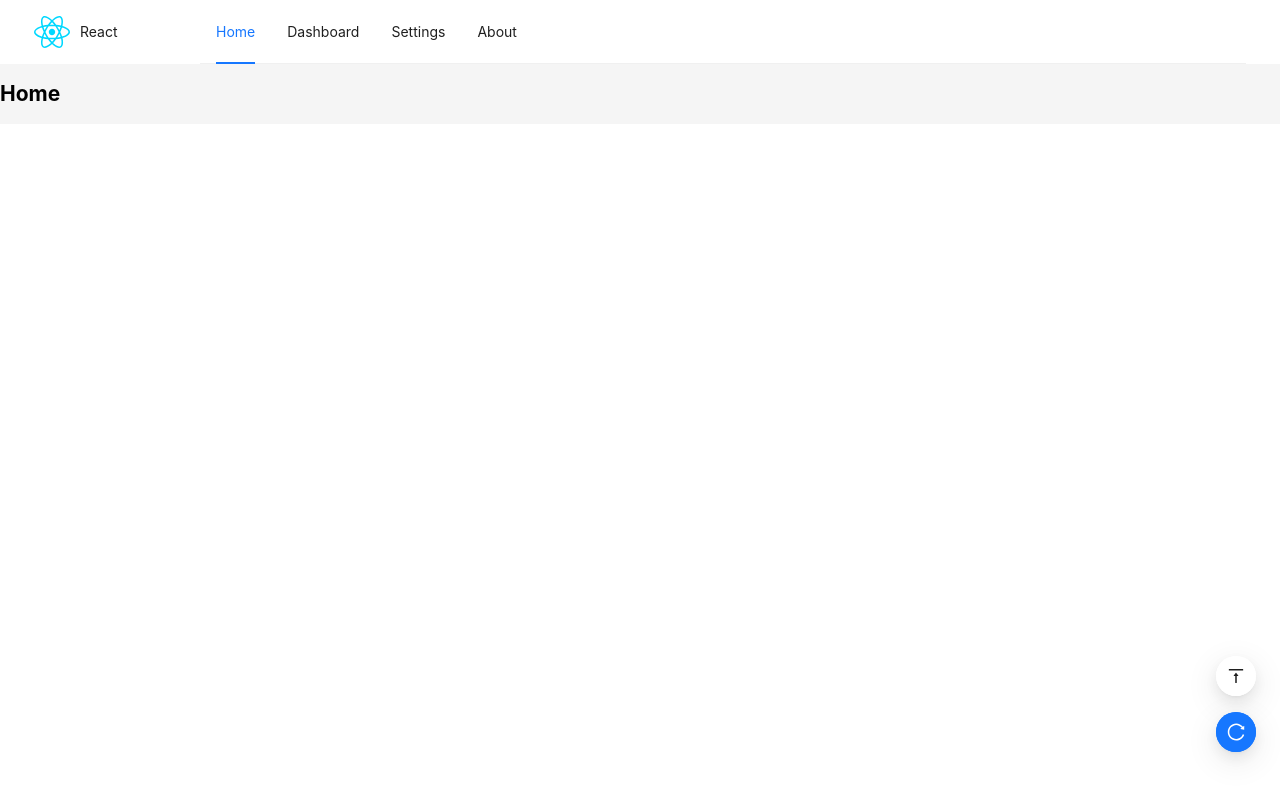
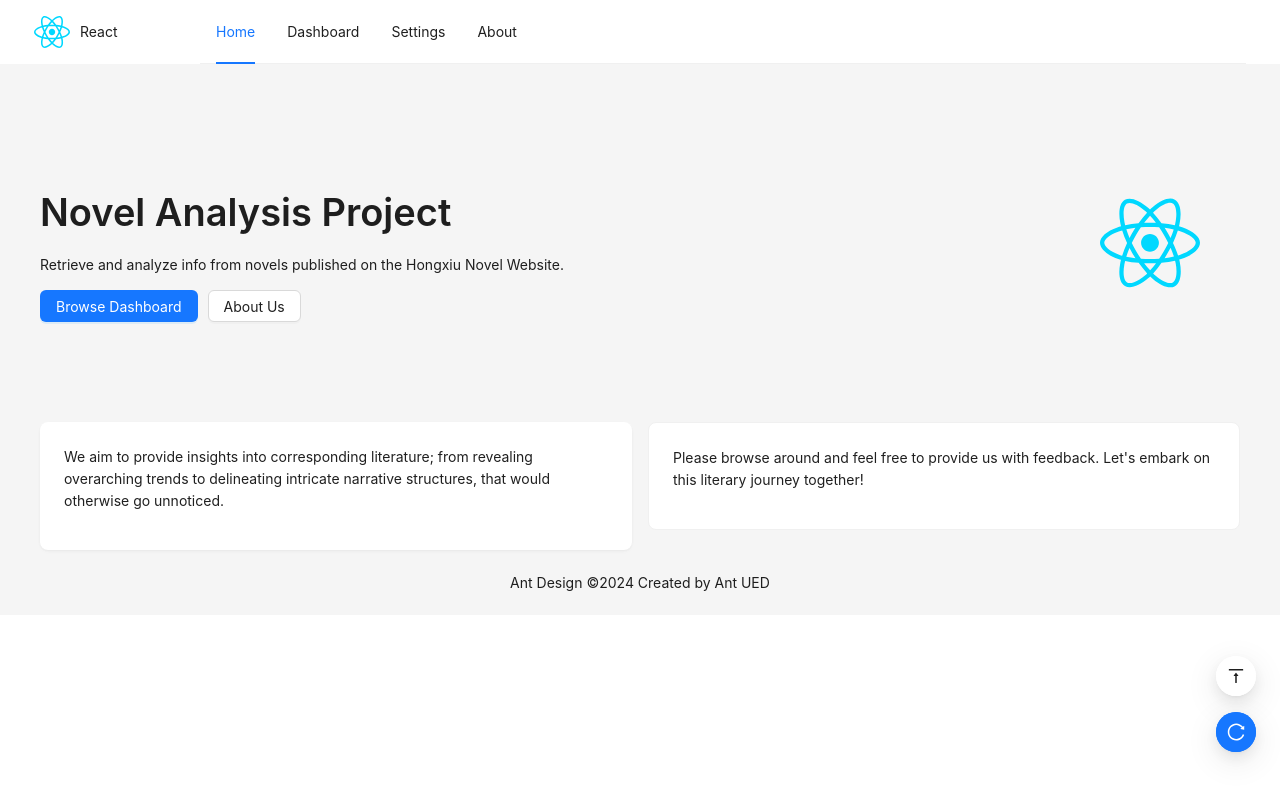
Before and after one commit to cworld1/novel-analysis, a React (Vite) app in the folder web/: page / in a window 1280 px wide. Built offline with nearby package versions, Linux system fonts and the light colour scheme.

Commit message:
feat(pages): :sparkles: add components to home

```diff
--- a/web/src/pages/Home.tsx
+++ b/web/src/pages/Home.tsx
@@ -1,9 +1,73 @@
 import React from "react";
+// Antd
+import { Typography, Layout, Card, Row, Col, Button, Flex } from "antd";
+import { Link } from "react-router-dom";
+const { Title, Paragraph } = Typography;
+const { Content, Footer } = Layout;
+// Assets
+import reactLogo from "../assets/react.svg";
 
 const HomePage: React.FC = () => (
-  <>
-    <h2>Home</h2>
-  </>
+  <Layout style={{ padding: "0 40px" }}>
+    <Content>
+      <Flex
+        justify="space-between"
+        className="banner"
+        style={{ padding: "100px 0" }}
+      >
+        <div className="banner-left">
+          <Flex vertical>
+            <Title>Novel Analysis Project</Title>
+            <Paragraph>
+              Retrieve and analyze info from novels published on the Hongxiu
+              Novel Website.
+            </Paragraph>
+          </Flex>
+          <div className="banner-buttons">
+            <Link to="/board">
+              <Button type="primary" style={{ marginRight: "10px" }}>
+                Browse Dashboard
+              </Button>
+            </Link>
+            <Link to="/about">
+              <Button type="default">About Us</Button>
+            </Link>
+          </div>
+        </div>
+        <Flex className="banner-right" style={{ margin: "0 40px" }}>
+          <img
+            src={reactLogo}
+            className="logo react"
+            alt="React logo"
+            width={100}
+          />
+        </Flex>
+      </Flex>
+      <Row gutter={16}>
+        <Col xs={24} md={12}>
+          <Card bordered={false}>
+            <Paragraph>
+              We aim to provide insights into corresponding literature; from
+              revealing overarching trends to delineating intricate narrative
+              structures, that would otherwise go unnoticed.
+            </Paragraph>
+          </Card>
+        </Col>
+        <Col xs={24} md={12}>
+          <Card>
+            <Paragraph>
+              Please browse around and feel free to provide us with feedback.
+              Let's embark on this literary journey together!
+            </Paragraph>
+          </Card>
+        </Col>
+      </Row>
+    </Content>
+    {/* Footer */}
+    <Footer style={{ textAlign: "center" }}>
+      Ant Design ©{new Date().getFullYear()} Created by Ant UED
+    </Footer>
+  </Layout>
 );
 
 export default HomePage;
```
